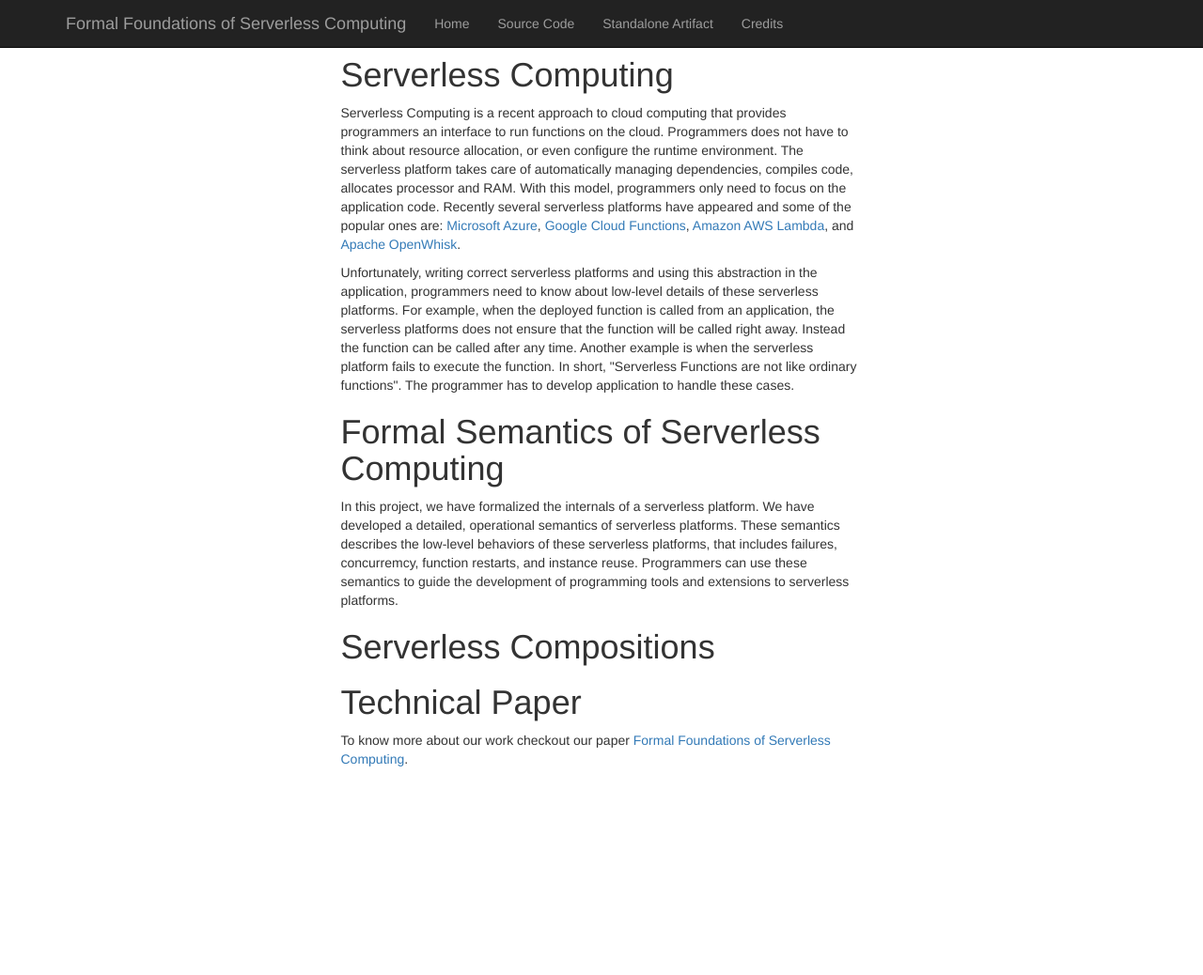
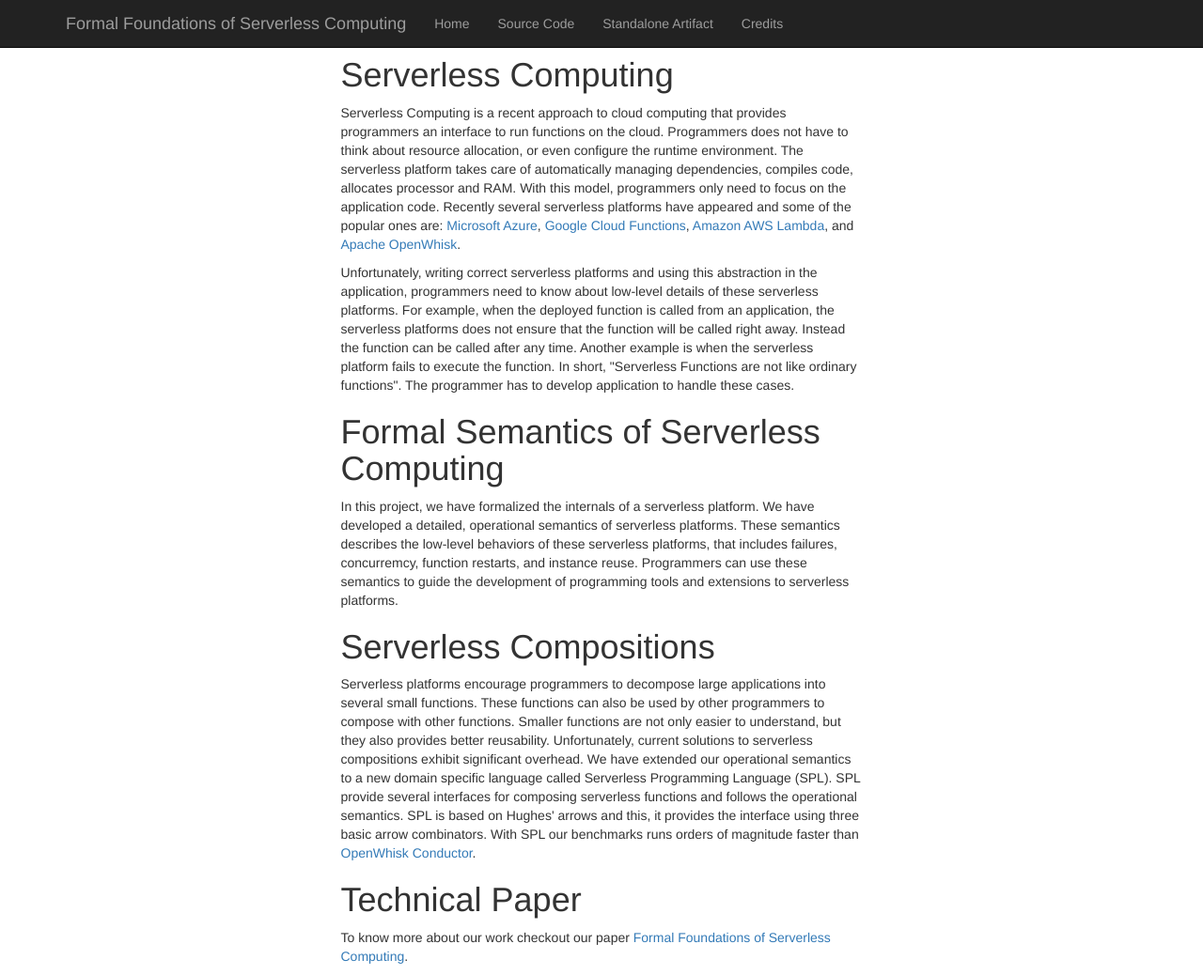
Before and after one commit to plasma-umass/nextdoor-eurosys21, a Jekyll site: the page built from home/index.html, in a window 1280 px wide and 1038 px high. Shown: the whole window at 94% size. Built offline with Jekyll 4.4.1, drawn with Linux system fonts in a browser that asks for light colours; nearby versions of some CDN libraries.

Commit message:
SPL details

```diff
--- a/home/index.html
+++ b/home/index.html
@@ -32,8 +32,13 @@ layout: default
 </p>
 
 <h1>Serverless Compositions</h1>
+Serverless platforms encourage programmers to decompose large applications into several small functions. These functions can also be used by other programmers to compose with other functions.
+Smaller functions are not only easier to understand, but they also provides better reusability.
+
+Unfortunately, current solutions to serverless compositions exhibit significant overhead. We have extended our operational semantics to a new domain specific language called Serverless Programming Language (SPL). SPL provide several interfaces for composing serverless functions and follows the operational semantics. SPL is based on Hughes' arrows and this, it provides the interface using three basic arrow combinators. With SPL our benchmarks runs orders of magnitude faster than <a href="https://github.com/apache/openwhisk/blob/master/docs/conductors.md">OpenWhisk Conductor</a>.
 
 <h1>Technical Paper</h1>
 <p>To know more about our work checkout our paper <a href="https://arxiv.org/abs/1902.05870">Formal Foundations of Serverless Computing</a>.</p>
+
 </div>
 </div>
```
